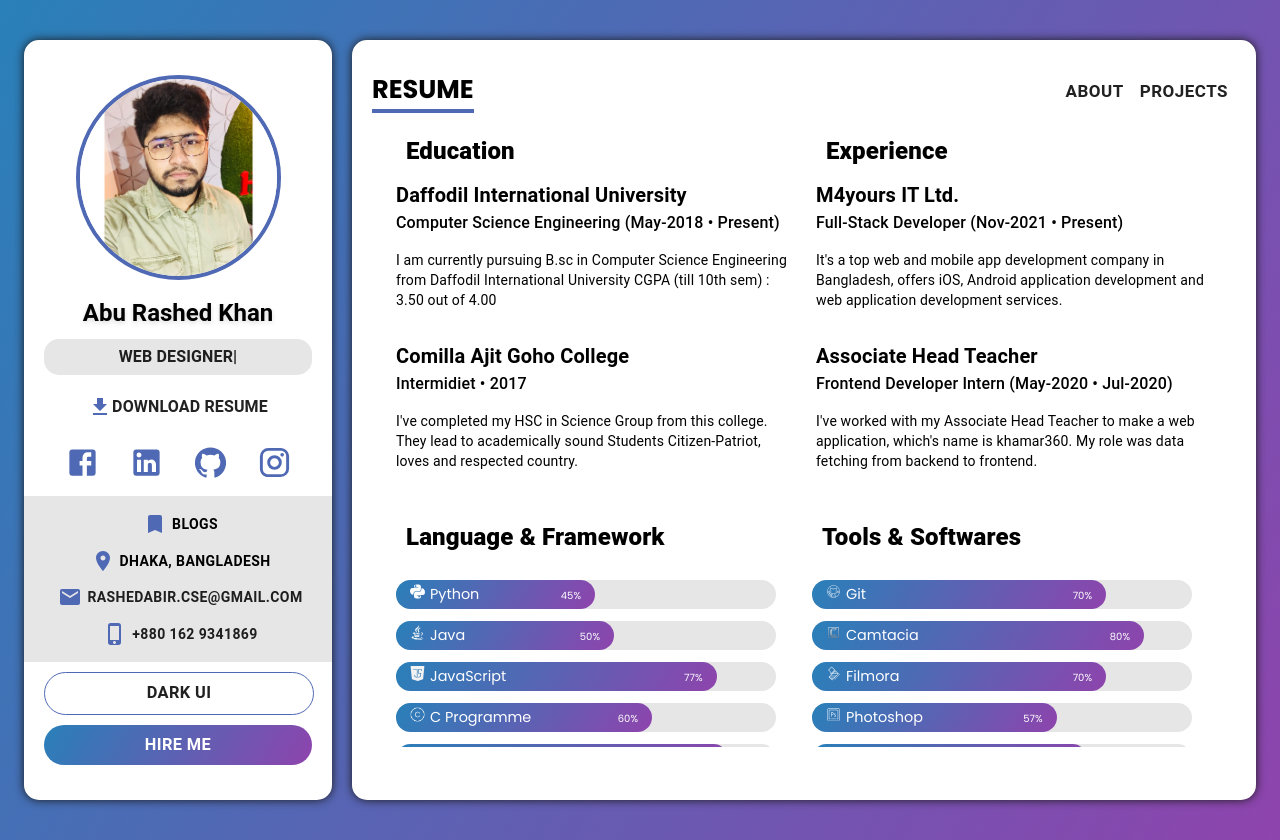
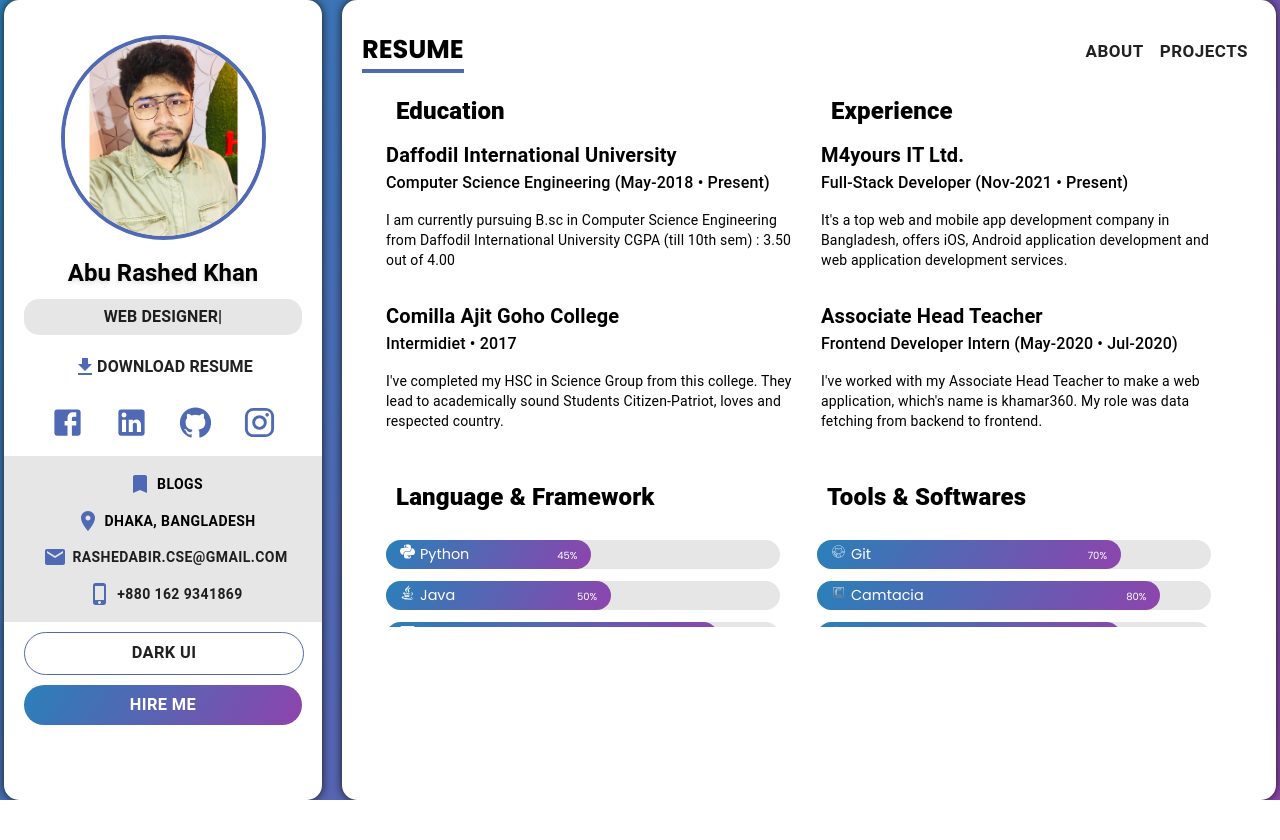
Before and after one commit to rashedabir/devs_portfolio, a React (Create React App) app: page /resume in a window 1280 px wide. After the commit the page ends 800 px from the top, so only its background shows below. Built offline with nearby package versions, Linux system fonts and the light colour scheme.

Commit message:
designs fix

```diff
--- a/src/App.css
+++ b/src/App.css
@@ -12,7 +12,7 @@ body {
   -moz-user-select: none; /* Firefox */
   -ms-user-select: none; /* Internet Explorer/Edge */
   user-select: none; /* Non-prefixed version, currently */
-  height: 100%;
+  height: 100vh;
 }
 a {
   text-decoration: none;
@@ -27,24 +27,26 @@ a {
 }
 
 .App {
-  padding: 60px 10px;
   background-image: linear-gradient(120deg, #2980b9, #8e44ad);
   background-attachment: fixed;
-  height: auto !important;
-  min-height: 100%;
+  display: flex;
+  align-items: center;
+  min-height: 100vh;
+  height: 100vh;
 }
 .App_dark {
   background-color: #202024;
   background-attachment: fixed;
-  padding: 60px 10px;
-  height: auto !important;
-  min-height: 100%;
+  display: flex;
+  align-items: center;
+  min-height: 100vh;
+  height: 100vh;
 }
 
 .app_content {
-  height: 100%;
+  height: 800px;
+  min-height: 800px;
   gap: 20px;
-  padding: 0 10px;
 }
 
 /*----------------------------------------sidebar----------------------------------------*/
@@ -250,12 +252,14 @@ a {
   background-color: white;
   border-radius: 15px;
   box-shadow: 0 0 10px rgb(26, 25, 25);
+  height: 100%;
 }
 .main_dark {
   background-color: #0f1115;
   color: white;
   border-radius: 15px;
   box-shadow: 0 0 10px rgb(26, 25, 25);
+  height: 100%;
 }
 
 /*--------------------------navbar-------------------------------*/
@@ -325,7 +329,7 @@ a {
 
 .about_intro {
   overflow-y: auto;
-  height: 78vh;
+  height: 68vh;
 }
 .about_intro h4 {
   padding: 20px 10px;
@@ -376,8 +380,8 @@ a {
 
 .resume_component {
   flex-grow: 1;
-  height: 78vh;
-  overflow-y: auto;
+  height: 68vh;
+  overflow-y: auto !important;
 }
 .resume_component h2 {
   padding: 10px;
@@ -479,7 +483,7 @@ a {
 
 .projects {
   flex-grow: 1;
-  height: 78vh;
+  height: 68vh;
   overflow-y: auto;
   padding: 15px 0;
 }
```
Also changed, not shown: 1 other file (tests, documents, lock files or other folders).
